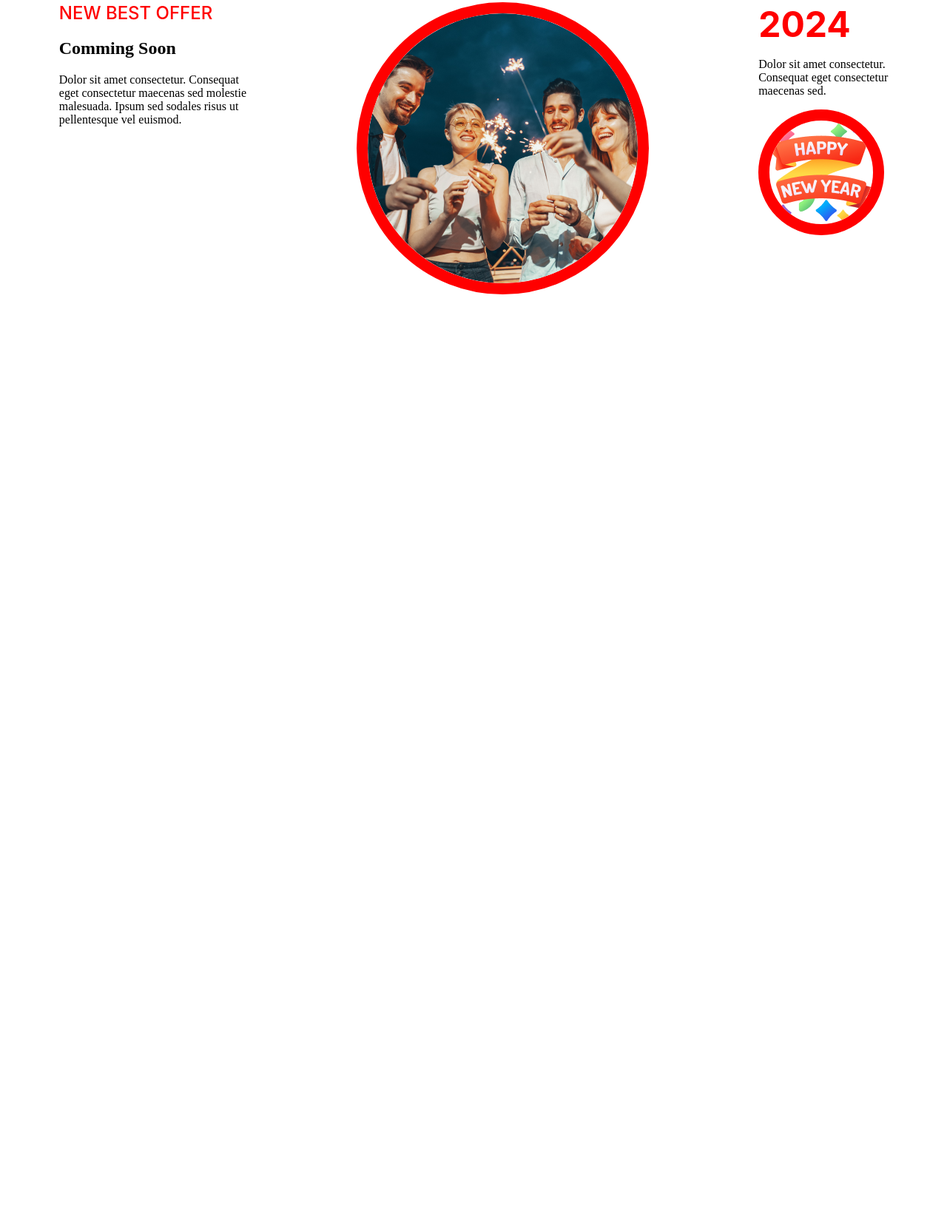
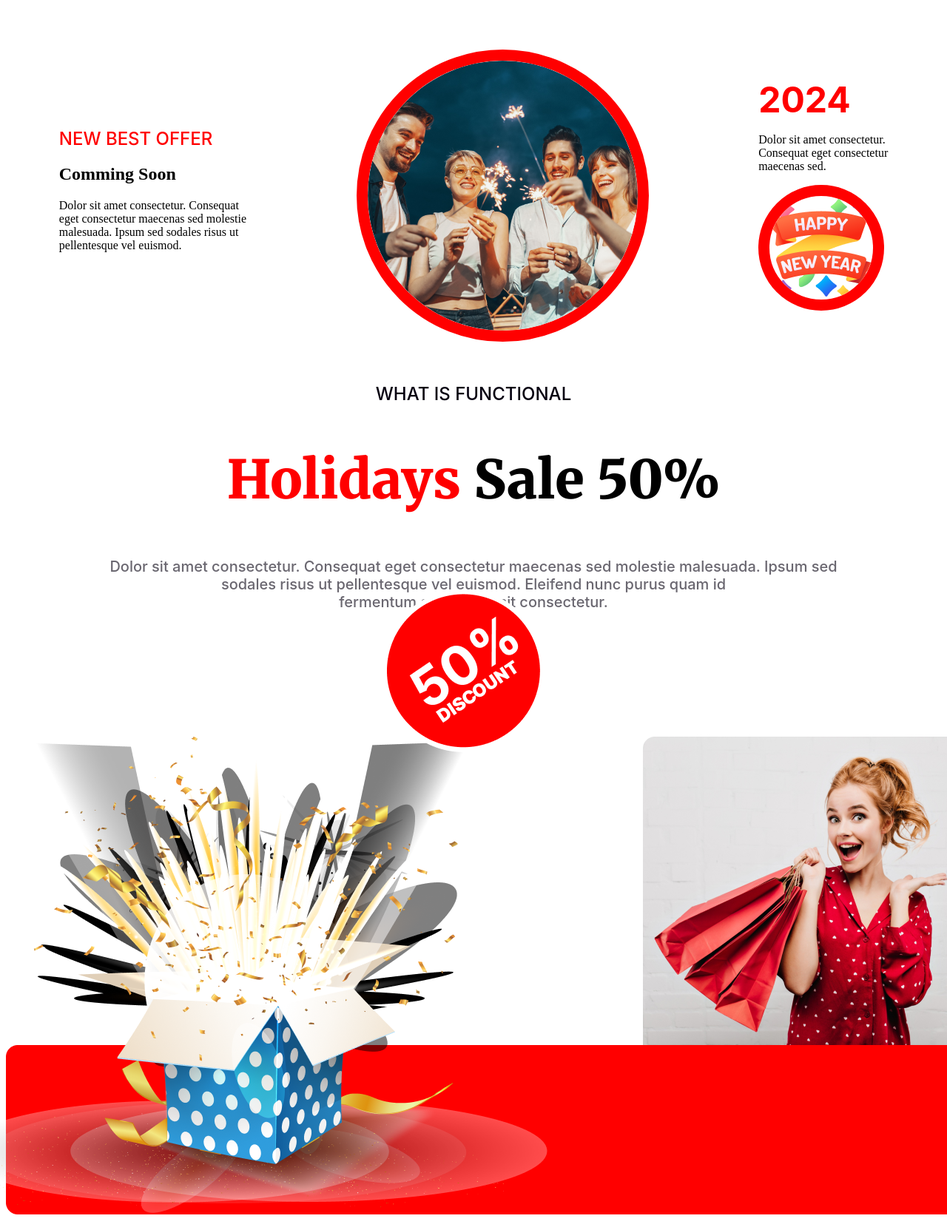
Before and after one commit to israt71/assignment01, a plain HTML site: page index.html in a window 1280 px wide. Shown: the part 3226-4885 px from the top of the page at 74% size. Before the commit the page ends 3632 px from the top, so only its background shows below. Drawn offline with Linux system fonts and the light colour scheme.

Commit message:
offer section added

```diff
--- a/index.html
+++ b/index.html
@@ -34,6 +34,7 @@
         </p>
         <p> <span>Time:</span> Evening 7.30 pm to 12.30 am
         </p>
+        <button class="btn_primary">Join Now</button>
         </section>
         <section>
             <div class="offer_container">
@@ -54,6 +55,20 @@
 
             </div>
         </section>
+        <section class="holiday_sales">
+            <h6 class="holiday_semi_title">WHAT IS FUNCTIONAL</h6>
+            <h1 class="holiday_title"><span>Holidays</span> Sale 50%</h1>
+            <p class="holiday_paragraph">Dolor sit amet consectetur. Consequat eget consectetur maecenas sed
+                molestie malesuada. Ipsum sed <br> sodales risus ut pellentesque vel euismod. Eleifend nunc purus quam id <br> fermentum amet amet sit consectetur.</p>
+                <div class="hloiday_images">
+                    <img class="holiday_img1" src="resources/Group 75.png" alt="">
+                    <img class="holiday_img2" src="resources/Group 44.png" alt="">
+                    <img class="holiday_img3" src="resources/Rectangle 1.png" alt="">
+
+                </div>
+                <div><img class="holiday_img4" src="resources/Rectangle 2.png" alt=""></div>
+
+        </section>
 
     </main>
     <footer>
--- a/styles/ney-year.css
+++ b/styles/ney-year.css
@@ -77,13 +77,12 @@
 
 .banner_title {
     width: 642px;
-    /* height: 176px; */
     padding: 126px 552px 298px 126px;
     color: rgb(255, 255, 255);
     font-family: Merriweather;
     font-size: 64px;
     font-weight: 900;
-    /* text-align: left; */
+
 }
 
 .banner_desc {
@@ -136,8 +135,23 @@ span {
     color: rgb(255, 0, 0);
 }
 
+.btn_primary {
+    color: rgb(255, 255, 255);
+    background-color: rgb(255, 0, 0);
+    border: none;
+    border-radius: 8px;
+    padding: 20px;
+    width: 167px;
+    font-family: Inter;
+    font-size: 20px;
+    font-weight: 700;
+    text-align: center;
+    text-transform: uppercase;
+}
+
 .offer_container {
     display: flex;
+    align-items: center;
     gap: 5px;
     justify-content: space-around;
 }
@@ -161,3 +175,53 @@ span {
     font-size: 48px;
     font-weight: 700;
 }
+
+.holiday_sales {
+    text-align: center;
+}
+
+.holiday_semi_title {
+    color: rgb(7, 2, 17);
+    font-family: Inter;
+    font-size: 24px;
+    font-weight: 500;
+}
+
+.holiday_title {
+    font-family: Merriweather;
+    font-size: 72px;
+    font-weight: 900;
+    margin-top: 16px;
+}
+
+.holiday_paragraph {
+    color: rgba(7, 2, 17, 0.6);
+    font-family: Inter;
+    font-size: 20px;
+    font-weight: 500;
+    margin-bottom: -80px;
+}
+
+.holiday_images {
+    position: relative;
+
+}
+
+.holiday_img2 {
+    position: absolute;
+    right: 500px;
+    top: 3980px;
+
+}
+
+.holiday_img1 {
+    position: relative;
+    top: 250px;
+    right: 125px;
+
+}
+
+.holiday_img3 {
+    margin-bottom: -20px;
+    margin-right: -85px;
+}
```
